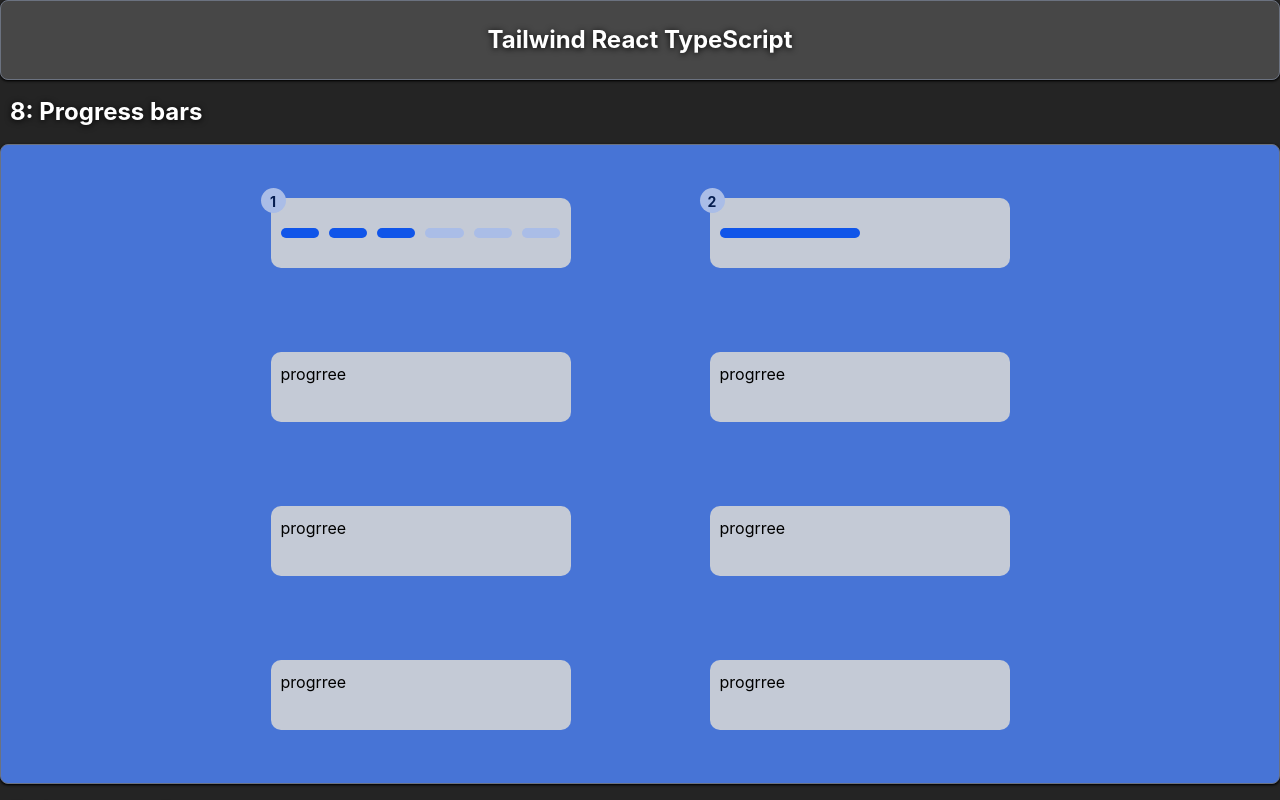
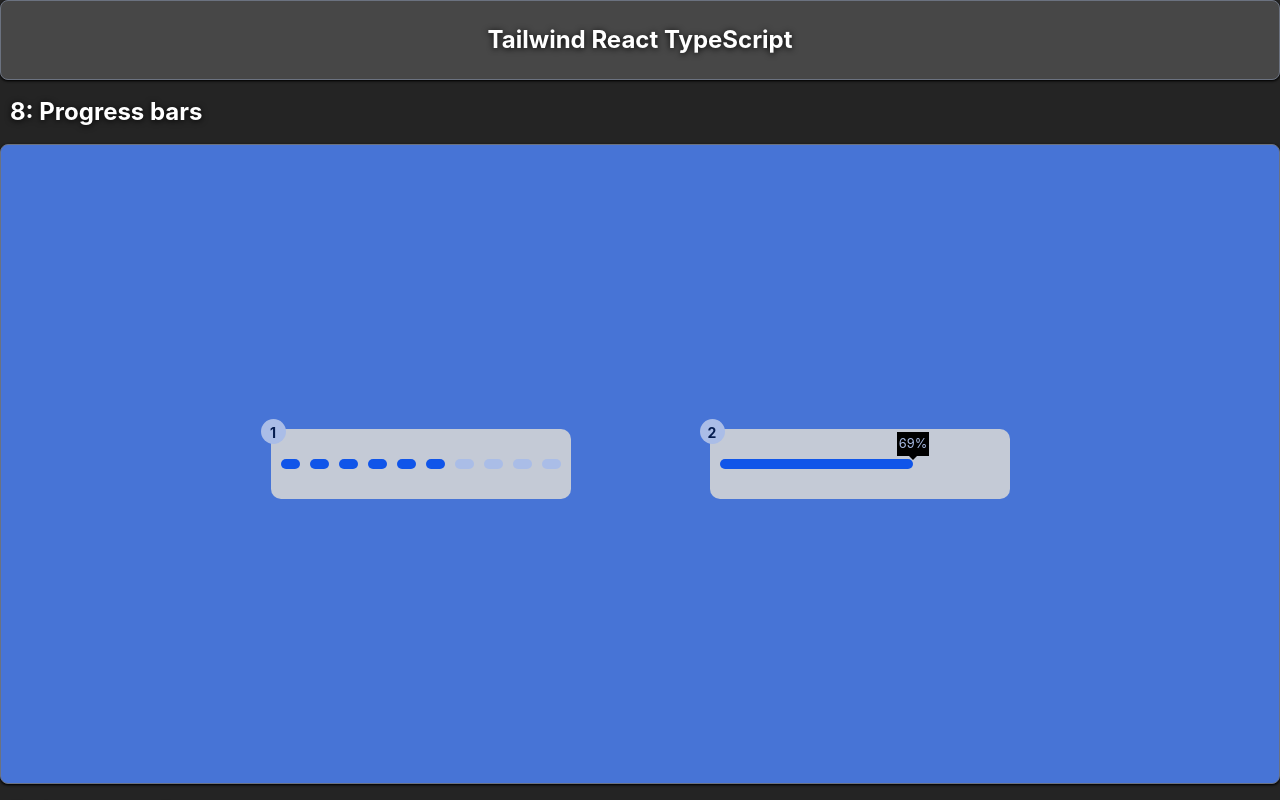
Before and after one commit to kozzztia/tailwind, a React (Vite) app: page / in a window 1280 px wide. Shown: the top 800 px of the page. Built offline with nearby package versions, Linux system fonts and the light colour scheme.

Commit message:
clear bars and memoize

```diff
--- a/src/components/ProgressBars/ProgressBars.tsx
+++ b/src/components/ProgressBars/ProgressBars.tsx
@@ -1,101 +1,97 @@
-
-import { useEffect, useState } from 'react';
-import styles from './styles.module.css'
+import { useEffect, useState } from "react";
+import React from "react";
+import styles from "./styles.module.css";
 
 const ProgressBars = () => {
-  const [progress, setProgress] = useState<number>(4);
+  const dashedCount = 10; // Количество секций DashedProgressBar
+  const [progress, setProgress] = useState<number>(0); // Общий прогресс
+  const [dashedProgress, setDashedProgress] = useState<number>(0); // Прогресс DashedProgressBar
 
   useEffect(() => {
     const interval = setInterval(() => {
-      setProgress((prev) => (prev < 6 ? prev + 1 : 0));
-    }, 500);
+      setProgress((prev) => {
+        if (prev >= 100) {
+          // Сброс прогресса
+          setDashedProgress(0);
+          return 0;
+        }
+
+        const nextProgress = prev + 1;
+
+        // Обновляем DashedProgressBar каждые 10%
+        if (nextProgress % 10 === 0) {
+          setDashedProgress(Math.min(nextProgress / 10, dashedCount));
+        }
+
+        return nextProgress;
+      });
+    }, 100); // Скорость обновления (100ms = 1%)
 
     return () => clearInterval(interval);
-  }, []);
-
-
+  }, [dashedCount]);
 
   return (
     <div className={styles.container}>
+      {/* DashedProgressBar обновляется только при изменении dashedProgress */}
+      <DashedProgressBar count={1} progress={dashedProgress} length={dashedCount} />
 
-      <DashedProgressBar count={1} progress={progress}/>
-
-      <ProcentProgressBar count={2} progress={progress}/>
-
-      <div className={styles.progressBar}>
-        progrree
-      </div>
-
-      <div className={styles.progressBar}>
-        progrree
-      </div>
-
-      <div className={styles.progressBar}>
-        progrree
-      </div>
-
-      <div className={styles.progressBar}>
-        progrree
-      </div>
-
-      <div className={styles.progressBar}>
-        progrree
-      </div>
-
-      <div className={styles.progressBar}>
-        progrree
-      </div>
-
+      {/* Процентный прогрессбар */}
+      <ProcentProgressBar count={2} progress={progress} />
     </div>
-  )
-}
+  );
+};
 
 export default ProgressBars;
 
-
-const ProgressBarContainer: React.FC<{ count: number, children: React.ReactNode, className?: string }> = ({ count, children, className }) => {
+const Container: React.FC<{
+  count: number;
+  children: React.ReactNode;
+  className?: string;
+}> = React.memo(({ count, children, className }) => {
   return (
-    <div className={[styles.progressBar, className].join(' ')}>
+    <div className={[styles.progressBar, className].join(" ")}>
       <Counter count={count} />
       {children}
     </div>
-  )
-}
+  );
+});
 
-
-const Counter: React.FC<{ count: number }> = ({ count }) => {
+const Counter: React.FC<{ count: number }> = React.memo(({ count }) => {
   return (
     <div className={styles.counter}>
       <span>{count}</span>
     </div>
-  )
-}
+  );
+});
 
-const DashedProgressBar: React.FC<{ count: number, progress: number }> = ({ count, progress }) => {
-  const arr = [1, 2, 3, 4, 5, 6]
-  return (
-    <ProgressBarContainer count={count} className={styles.dashedProgressBar}>
-      <div className={styles.line}>
-        {
-          arr.map((item) => (
-            <span key={item} className={`${styles.dashed} ${item <= progress ? styles.active : ''}`}>
-            </span>
-          ))
-        }
-      </div>
-    </ProgressBarContainer>
-  )
-}
+const DashedProgressBar: React.FC<{ count: number; progress: number; length: number }> = React.memo(
+  ({ count, progress, length }) => {
+    const arr = [...Array(length).keys()]; // Массив для секций
+    console.log("dashed");
+    return (
+      <Container count={count} className={styles.dashedProgressBar}>
+        <div className={styles.line}>
+          {arr.map((item) => (
+            <span
+              key={item}
+              className={`${styles.dashed} ${item < progress ? styles.active : ""}`}
+            ></span>
+          ))}
+        </div>
+      </Container>
+    );
+  }
+);
 
-const ProcentProgressBar: React.FC<{ count: number; progress: number }> = ({ count, progress }) => {
-  const clampedProgress = Math.min(Math.max(100 * (progress / 6), 0));
-
-  return (
-    <ProgressBarContainer count={count} className={styles.procentProgressBar}>
-      <div
-        className={styles.line}
-        style={{ width: `${clampedProgress}%` }}
-      ></div>
-    </ProgressBarContainer>
-  );
-};
+const ProcentProgressBar: React.FC<{ count: number; progress: number }> = React.memo(
+  ({ count, progress }) => {
+    console.log("procent");
+    return (
+      <Container count={count} className={styles.procentProgressBar}>
+        <div className={styles.line} style={{ width: `${progress}%` }}>
+          <div className={styles.procent}>{progress}%</div>
+        </div>
+      </Container>
+    );
+  }
+);
--- a/src/components/ProgressBars/styles.module.css
+++ b/src/components/ProgressBars/styles.module.css
@@ -7,6 +7,7 @@
     --progress-element-dark-color: #aabde7;
     --progress-radius: 10px;
     --padding: 10px;
+    --line-height: 10px;
 
 }
 .container{
@@ -56,7 +57,7 @@
     .line{
         position: relative;
         width: 100%;
-        height: 10px;
+        height: var(--line-height);
         display: flex;
         flex-direction: row;
         justify-content: space-between;
@@ -78,10 +79,34 @@
     display: flex;
     align-items: center;
     .line {
-        height: 10px;
+        position: relative;
+        height: var(--line-height);
         background-color: var(--progress-accent-color);
         border-radius: 10px;
         width: 0%;
-        transition: width 0.3s ease-in-out;
+        transition: width 0s ;
+
+        .procent{
+            position: absolute;
+            text-align: center;
+            width :40px;
+            height: 30px;
+            right: -20px;
+            top: -30px;
+            background: #000;
+            color: var(--progress-element-dark-color);
+            padding: 2px;
+            transform: scale(0.8);
+            /* arrow down */
+            &:before{
+                content: "";
+                position: absolute;
+                top: 100%;
+                left: 50%;
+                margin-left: -5px;
+                border-width: 5px;
+                border-color: #000 transparent transparent transparent;
+            }
+        }
       }
   }
```
